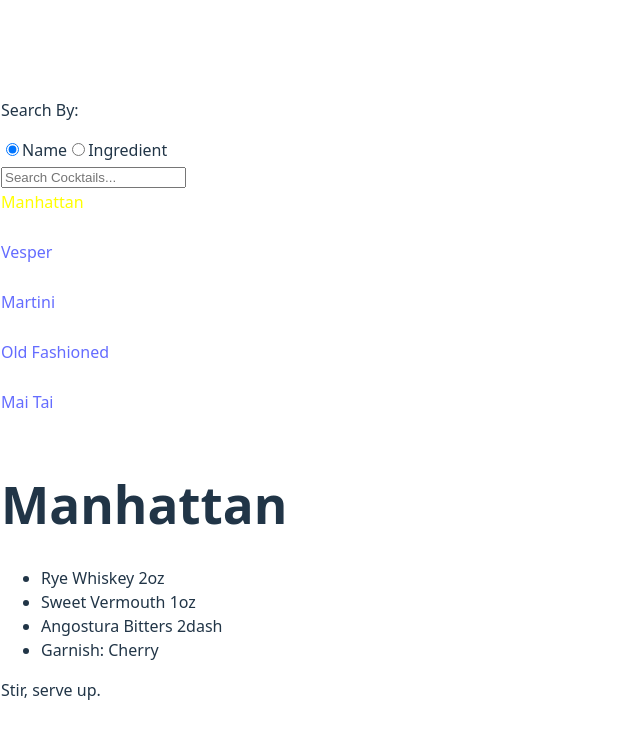
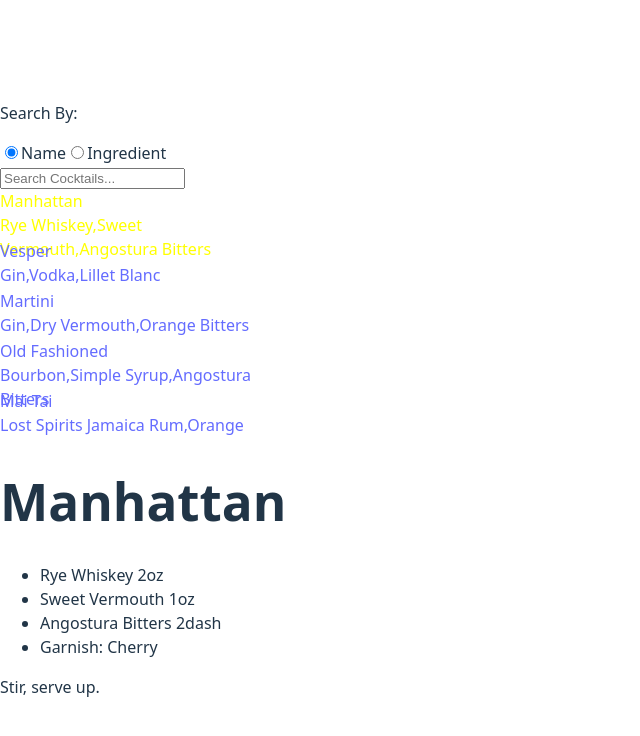
Before and after one commit to danhoward22/cocktail-app, a React (Vite) app: page /cocktails/1 in a window 1280 px wide. Shown: the top 736 px of the page, without its empty margins (0-640 px from the left). Built offline with nearby package versions, Linux system fonts and the light colour scheme.

Commit message:
-removed temp borders -updated NavRow to accept an item render function

```diff
--- a/src/cocktail-app/components/CocktailList.jsx
+++ b/src/cocktail-app/components/CocktailList.jsx
@@ -3,15 +3,20 @@ import { VirtualNavList } from '../../shared/components/VirtualNavList'
 export function CocktailList({cocktails}) {
   if(cocktails.length===0){
     return (
-      <div style={{border:"1px solid white"}}>
-        No cocktails found
-      </div>
+      <div>No cocktails found</div>
+    )
+  }
+
+  const renderItem = (item) => {
+    return (
+      <>
+        <div>{item.name}</div>
+        <div>{item.ingredients.join()}</div>
+      </>
     )
   }
 
   return (
-    <div style={{border:"1px solid white"}}>
-      <VirtualNavList items={cocktails} rowHeight={50} pathPrefix="/cocktails/"/>
-    </div>
+    <VirtualNavList items={cocktails} rowHeight={50} renderItem={renderItem} pathPrefix="/cocktails/"/>
   )
 }
--- a/src/cocktail-app/components/CocktailPage.jsx
+++ b/src/cocktail-app/components/CocktailPage.jsx
@@ -5,7 +5,7 @@ export function CocktailPage() {
   const [cocktail, isPending] = useCocktail()
 
   return (
-    <div style={{border:"1px solid white"}}>
+    <div>
       {isPending ?
         <p>⌛ Loading...</p> :
         (cocktail && <Cocktail cocktail={cocktail}/>)}
--- a/src/cocktail-app/components/CocktailSearchBar.jsx
+++ b/src/cocktail-app/components/CocktailSearchBar.jsx
@@ -1,6 +1,6 @@
 export function CocktailSearchBar({query, setQuery}) {
   return (
-    <div style={{border:"1px solid white"}}>
+    <div>
       <input
         type="text"
         value={query}
--- a/src/cocktail-app/components/CocktailSearchPage.jsx
+++ b/src/cocktail-app/components/CocktailSearchPage.jsx
@@ -1,4 +1,4 @@
-import { useMemo, Suspense } from "react"
+import { Suspense } from "react"
 import { Outlet, useLoaderData } from "react-router"
 
 import { CocktailSearchToggle } from "./CocktailSearchToggle"
--- a/src/cocktail-app/components/CocktailSearchSkeleton.jsx
+++ b/src/cocktail-app/components/CocktailSearchSkeleton.jsx
@@ -8,11 +8,11 @@ export function CocktailSearchSkeleton(){
     <div>
       <CocktailSearchToggle/>
       <CocktailSearchBar/>
-      <div style={{border:"1px solid white"}}>
+      <div>
         <p>⌛ Loading...</p>
       </div>
       {cocktailId &&
-        <div style={{border:"1px solid white"}}>
+        <div>
             <p>⌛ Loading...</p>
         </div>
       }
--- a/src/cocktail-app/components/CocktailSearchToggle.jsx
+++ b/src/cocktail-app/components/CocktailSearchToggle.jsx
@@ -1,7 +1,7 @@
 export function CocktailSearchToggle({searchBy, setSearchBy}) {
 
   return (
-    <div style={{border:"1px solid white"}}>
+    <div>
       <p>Search By: </p>
       <label>
         <input
--- a/src/cocktail-app/utils/cocktailUtils.js
+++ b/src/cocktail-app/utils/cocktailUtils.js
@@ -79,7 +79,6 @@ export async function fetchCocktailList(){
 }
 
 export function filterCocktails(cocktails, query, searchBy) {
-    const lowerQuery = query.toLowerCase()
     if(searchBy=="ingredient"){
       return cocktails.filter((cocktail) => {
         return (
--- a/src/shared/components/NavRow.jsx
+++ b/src/shared/components/NavRow.jsx
@@ -1,6 +1,6 @@
 import { Link, useLocation } from 'react-router';
 
-export function NavRow({ index, style, items, pathPrefix }) {
+export function NavRow({ index, style, items, renderItem, pathPrefix }) {
   const item = items[index]
   const location = useLocation();
   const path = pathPrefix + item.id
@@ -12,7 +12,7 @@ export function NavRow({ index, style, items, pathPrefix }) {
         to={path}
         className={`nav-item ${isActive ? 'active' : ''}`}
       >
-        {item.name}
+        {renderItem ? renderItem(item) : item.name}
       </Link>
     </div>
   );
--- a/src/shared/components/VirtualNavList.jsx
+++ b/src/shared/components/VirtualNavList.jsx
@@ -1,9 +1,9 @@
 import { List } from 'react-window';
 import { NavRow } from './NavRow';
 
-export function VirtualNavList({ items, rowHeight, pathPrefix = "" }) {
+export function VirtualNavList({ items, rowHeight, renderItem, pathPrefix = "" }) {
 
   return (
-    <List rowComponent={NavRow} rowCount={items.length} rowHeight={rowHeight || 25} rowProps={{items, pathPrefix}}/>
+    <List rowComponent={NavRow} rowCount={items.length} rowHeight={rowHeight || 25} rowProps={{items, renderItem, pathPrefix}}/>
   );
 };
```
